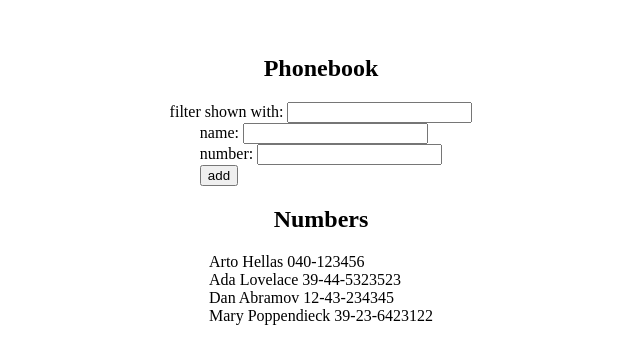
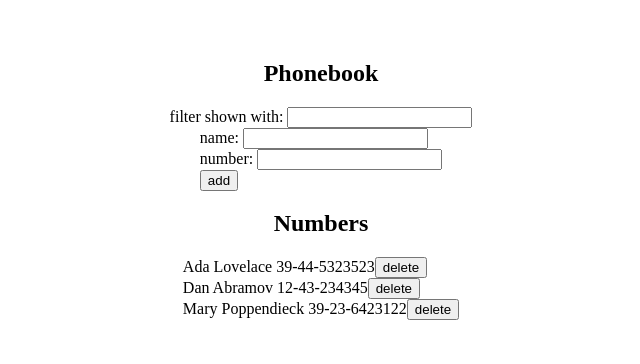
Before and after one commit to mostafazahra-0x0/FullStackOpen, a React (Vite) app in the folder part2/phonebook/: page / in a window 1280 px wide. Shown: the part 228-592 px from the top of the page, without its empty margins (319-959 px from the left). Built offline with nearby package versions, Linux system fonts and the light colour scheme; data requests are answered from the project's data file.

Commit message:
add delete functionality and extract backend communication to persons service

```diff
--- a/part2/phonebook/db.json
+++ b/part2/phonebook/db.json
@@ -1,10 +1,5 @@
 {
   "persons": [
-    {
-    "name": "Arto Hellas",
-    "number": "040-123456",
-    "id": "1"
-    },
     {
       "name": "Ada Lovelace",
       "number": "39-44-5323523",
@@ -20,5 +15,6 @@
       "number": "39-23-6423122",
       "id": "4"
     }
-]
+  ],
+  "$schema": "./node_modules/json-server/schema.json"
 }
--- a/part2/phonebook/src/App.jsx
+++ b/part2/phonebook/src/App.jsx
@@ -3,50 +3,55 @@ import './App.css'
 import Filter from './components/Filter'
 import PersonForm from './components/PersonForm'
 import { useState, useEffect } from 'react'
-import axios from 'axios'
+import personService from './services/persons'
+
 const App = () => {
   const [persons, setPersons] = useState([])
   const [newName, setNewName] = useState('')
-  const [newNumber, setNewNumber] = useState ('')
+  const [newNumber, setNewNumber] = useState('')
   const [filter, setFilter] = useState('')
-  const getHook = () => {
-    console.log('effect')
-    axios
-      .get('http://localhost:3001/persons')
+
+  useEffect(() => {
+    personService.getAll()
       .then(response => {
-        console.log('promise fulfilled')
         setPersons(response.data)
       })
+  }, [])
+
+  const handleNameChange = (event) => {
+    setNewName(event.target.value)
   }
-  useEffect(getHook, [])
-  const handleNameChange = (event) => {
-    console.log(event.target.value)
-    setNewName(event.target.value )
+
+  const handleNumberChange = (event) => {
+    setNewNumber(event.target.value)
   }
-  const handleNumberChange = (event) => {
-    console.log(event.target.value)
-    setNewNumber(event.target.value )
-  }
+
   const addPerson = (event) => {
     event.preventDefault()
-    console.log('button clicked', event.target)
-    const personObject = {
-      name: newName,
-      number: newNumber
-    }
+    const personObject = { name: newName, number: newNumber }
     persons.find(p => p.name === newName)
-    ? (
-      alert(`${newName} is already added to phonebook`)
-    )
-    : (
-      setPersons(persons.concat(personObject))
-        )
+      ? alert(`${newName} is already added to phonebook`)
+      : personService.create(personObject)
+          .then(response => {
+            setPersons(persons.concat(response.data))
+          })
     setNewName('')
     setNewNumber('')
   }
+
+  const deletePerson = (id) => {
+    if (window.confirm(`Delete ?`)) {
+      personService.remove(id)
+        .then(() => {
+          setPersons(persons.filter(p => p.id !== id))
+        })
+    }
+  }
+
   const personsToShow = persons.filter(p =>
     p.name.toLowerCase().includes(filter.toLowerCase())
   )
+
   return (
     <div className="phone">
       <h2>Phonebook</h2>
@@ -59,8 +64,9 @@ const App = () => {
         handleNumberChange={handleNumberChange}
       />
       <h2>Numbers</h2>
-      <Persons persons={personsToShow} />
+      <Persons persons={personsToShow} onDelete={deletePerson} />
     </div>
-  );
+  )
 }
+
 export default App
--- a/part2/phonebook/src/components/Person.jsx
+++ b/part2/phonebook/src/components/Person.jsx
@@ -1,4 +1,7 @@
-const Person = ({ person }) => {
-    return <div>{person.name} {person.number}</div>
+const Person = ({ person, onDelete }) => {
+    return <div>
+                {person.name} {person.number}
+                <button onClick={onDelete}>delete</button>
+            </div>
 }
 export default Person
--- a/part2/phonebook/src/components/Persons.jsx
+++ b/part2/phonebook/src/components/Persons.jsx
@@ -1,9 +1,9 @@
 import Person from './Person'
-const Persons = ({ persons }) => {
+const Persons = ({ persons, onDelete }) => {
     return (
         <div>
         {persons.map(person =>
-            <Person key={person.name} person={person} />
+            <Person key={person.name} person={person} onDelete={() => onDelete(person.id)}/>
         )}
         </div>
     )
--- /dev/null
+++ b/part2/phonebook/src/services/persons.js
@@ -0,0 +1,8 @@
+import axios from 'axios'
+const baseUrl = 'http://localhost:3001/persons'
+
+const getAll = () => axios.get(baseUrl)
+const create = (newObject) => axios.post(baseUrl, newObject)
+const remove = (id) => axios.delete(`${baseUrl}/${id}`)
+
+export default { getAll, create, remove }
```
Lines whose indentation alone changed are shown as unchanged.
